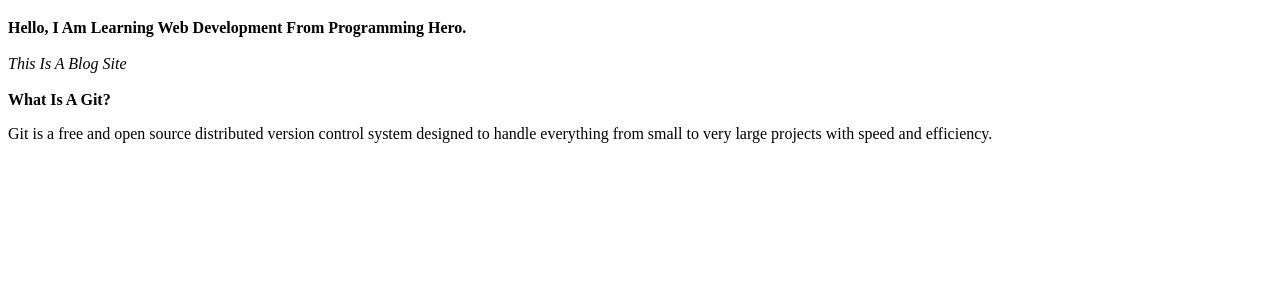
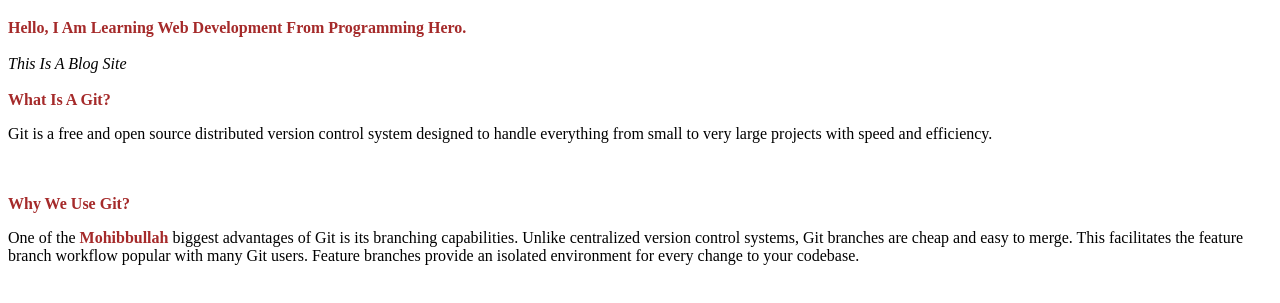
Before and after one commit to Mohibbullah07/my-new-repo, a plain HTML site: page index.html in a window 1280 px wide. Shown: the part 61-364 px from the top of the page. Drawn offline with Linux system fonts and the light colour scheme.

Commit message:
some change

```diff
--- a/index.html
+++ b/index.html
@@ -8,12 +8,23 @@
     <link rel="stylesheet" href="style.css">
 </head>
 <body>
+    <div>
         <h1>Welcome To My New Repo</h1>
         <strong>Hello, I Am Learning Web Development From Programming Hero.</strong>
         <br> <br>
         <em>This Is A Blog Site</em> <br> <br>
+    </div>
+
+    <div>
         <strong>What Is A Git?</strong>
         <p>Git is a free and open source distributed version control system designed to handle everything from small to very large projects with speed and efficiency.</p>
 
+        <br> <br>
+         <strong>Why We Use Git?</strong>
+         <br>
+         <p>One of the <strong>Mohibbullah</strong> biggest advantages of Git is its branching capabilities. Unlike centralized version control systems, Git branches are cheap and easy to merge. This facilitates the feature branch workflow popular with many Git users. Feature branches provide an isolated environment for every change to your codebase.</p>
+
+    </div>
+
 </body>
 </html>
--- a/style.css
+++ b/style.css
@@ -3,3 +3,6 @@ h1{
     text-align: center;
     text-decoration: wavy;
 }
+strong{
+    color:brown;
+}
```
Lines whose indentation alone changed are shown as unchanged.
